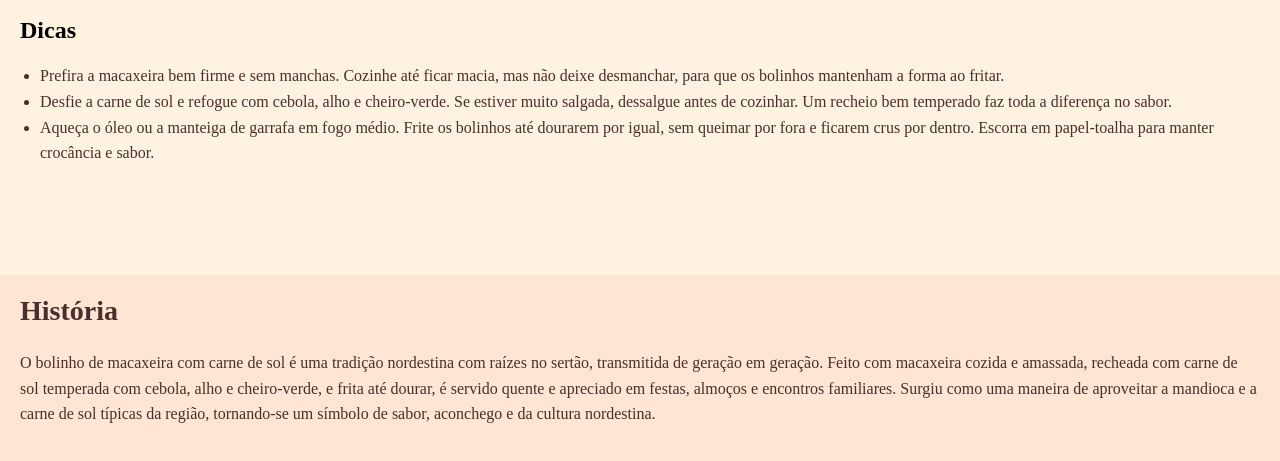
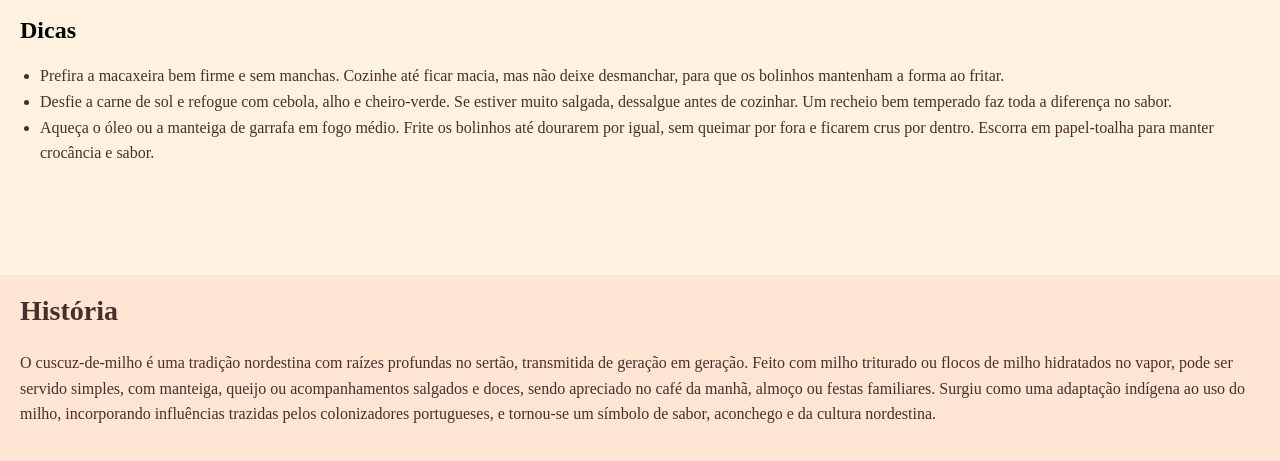
Before and after one commit to viniestanis/Cuscuz-de-Milho, a plain HTML site: page index.html in a window 1280 px wide. Shown: the part 1405-1866 px from the top of the page. Drawn offline with Linux system fonts and the light colour scheme.

Commit message:
Update index.html

```diff
--- a/index.html
+++ b/index.html
@@ -184,7 +184,7 @@
 
   <section id="historia">
     <h1>História</h1>
-    <p>O bolinho de macaxeira com carne de sol é uma tradição nordestina com raízes no sertão, transmitida de geração em geração. Feito com macaxeira cozida e amassada, recheada com carne de sol temperada com cebola, alho e cheiro-verde, e frita até dourar, é servido quente e apreciado em festas, almoços e encontros familiares. Surgiu como uma maneira de aproveitar a mandioca e a carne de sol típicas da região, tornando-se um símbolo de sabor, aconchego e da cultura nordestina.</p>
+    <p>O cuscuz-de-milho é uma tradição nordestina com raízes profundas no sertão, transmitida de geração em geração. Feito com milho triturado ou flocos de milho hidratados no vapor, pode ser servido simples, com manteiga, queijo ou acompanhamentos salgados e doces, sendo apreciado no café da manhã, almoço ou festas familiares. Surgiu como uma adaptação indígena ao uso do milho, incorporando influências trazidas pelos colonizadores portugueses, e tornou-se um símbolo de sabor, aconchego e da cultura nordestina.</p>
   </section>
 </main>
 
```
